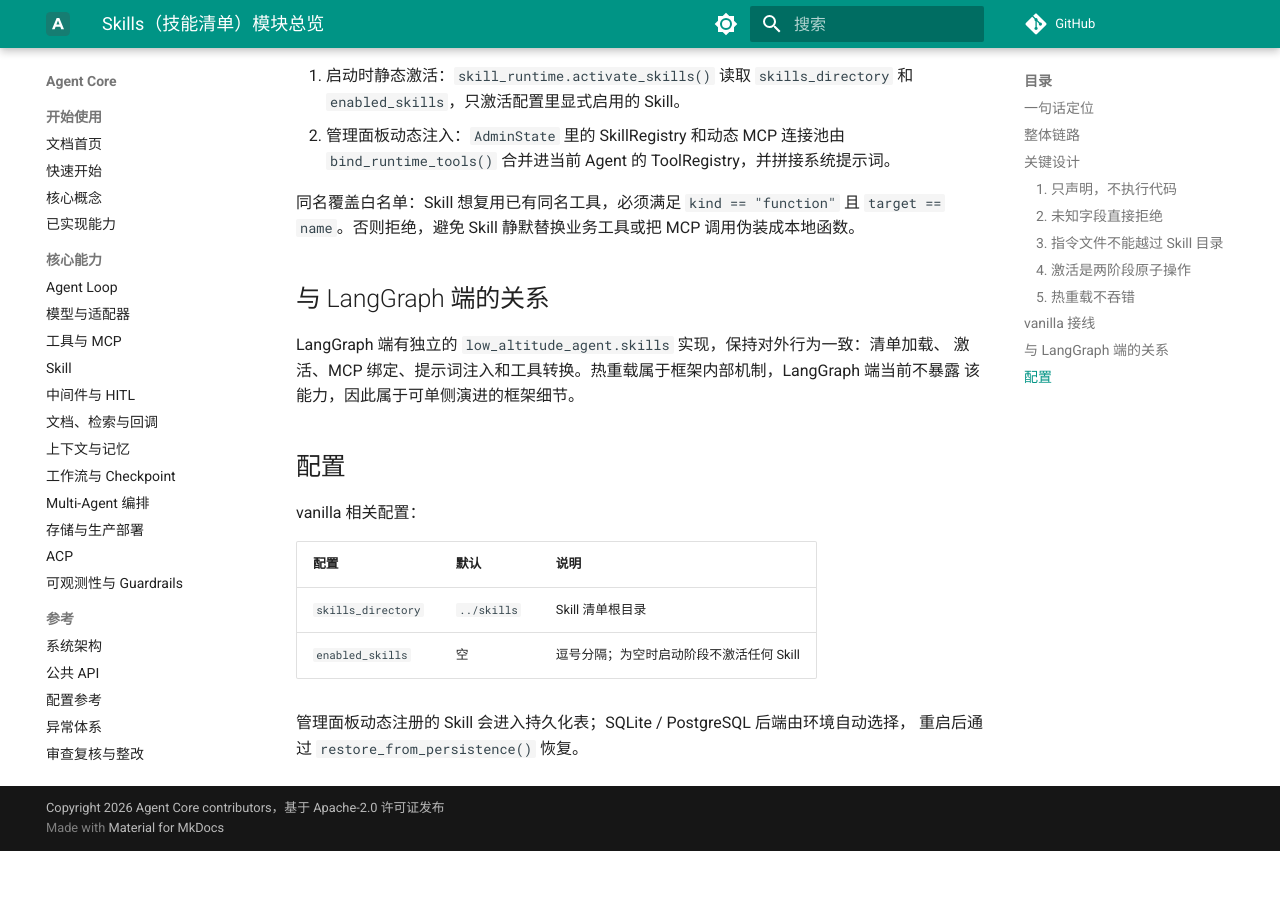
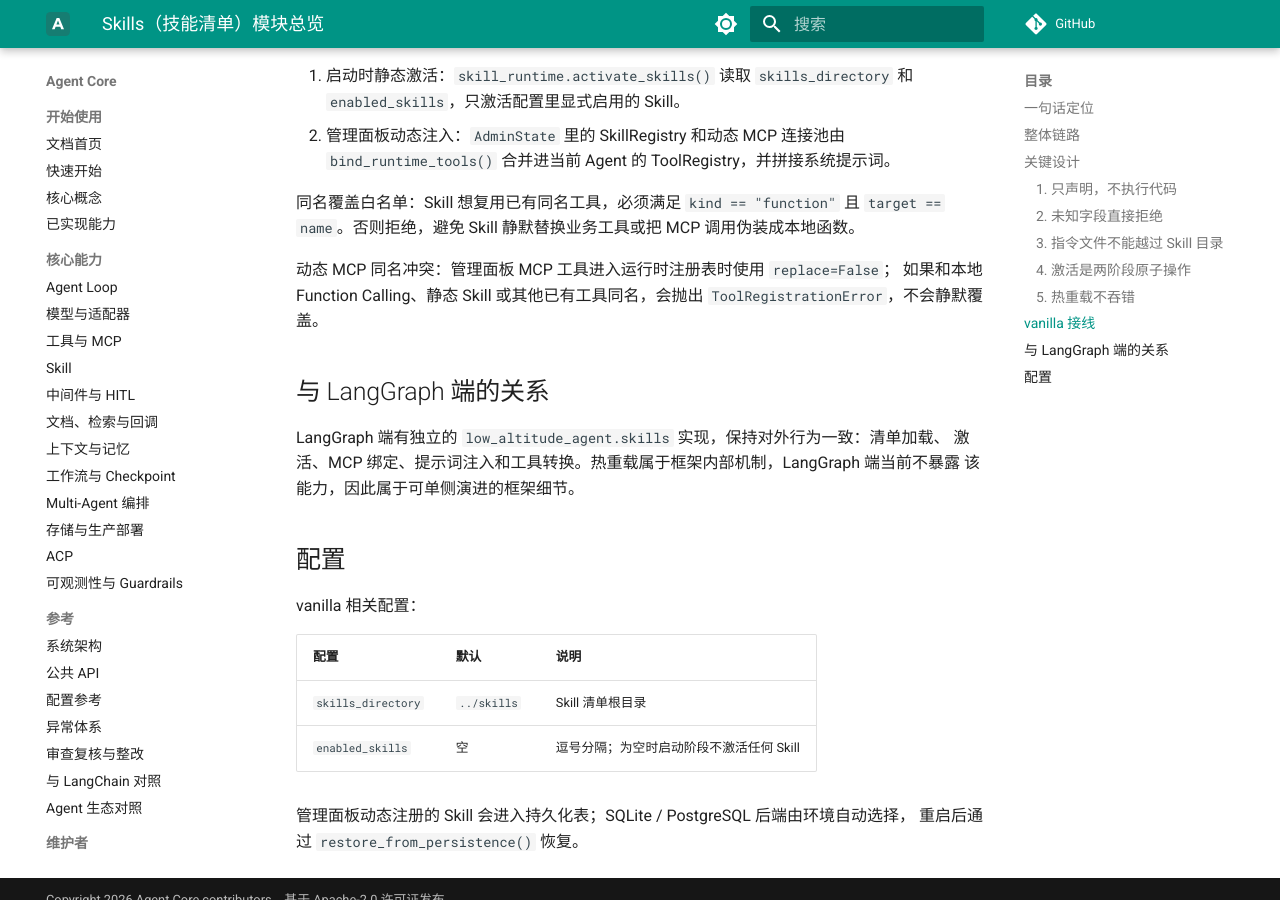
Before and after one commit to qiuzixu/agent-core, an MkDocs documentation site: the page built from docs/reference/skills-overview.md, in a window 1280 px wide and 900 px high, scrolled down 2018 px. Built offline with MkDocs 1.6.1 and Material for MkDocs 9.7.7, drawn with Linux system fonts in a browser that asks for light colours; comment, search, counter and statistics services are not loaded; before the commit the page ends 2869 px from its top, so only the background shows below that.

Commit message:
feat: 添加动态 MCP 同名冲突处理，确保工具注册时不静默覆盖

```diff
--- a/docs/reference/skills-overview.md
+++ b/docs/reference/skills-overview.md
@@ -87,6 +87,10 @@ vanilla 应用中有两条 Skill 注入路径：
 同名覆盖白名单：Skill 想复用已有同名工具，必须满足 `kind == "function"` 且
 `target == name`。否则拒绝，避免 Skill 静默替换业务工具或把 MCP 调用伪装成本地函数。
 
+动态 MCP 同名冲突：管理面板 MCP 工具进入运行时注册表时使用 `replace=False`；
+如果和本地 Function Calling、静态 Skill 或其他已有工具同名，会抛出
+`ToolRegistrationError`，不会静默覆盖。
+
 ## 与 LangGraph 端的关系
 
 LangGraph 端有独立的 `low_altitude_agent.skills` 实现，保持对外行为一致：清单加载、
```
